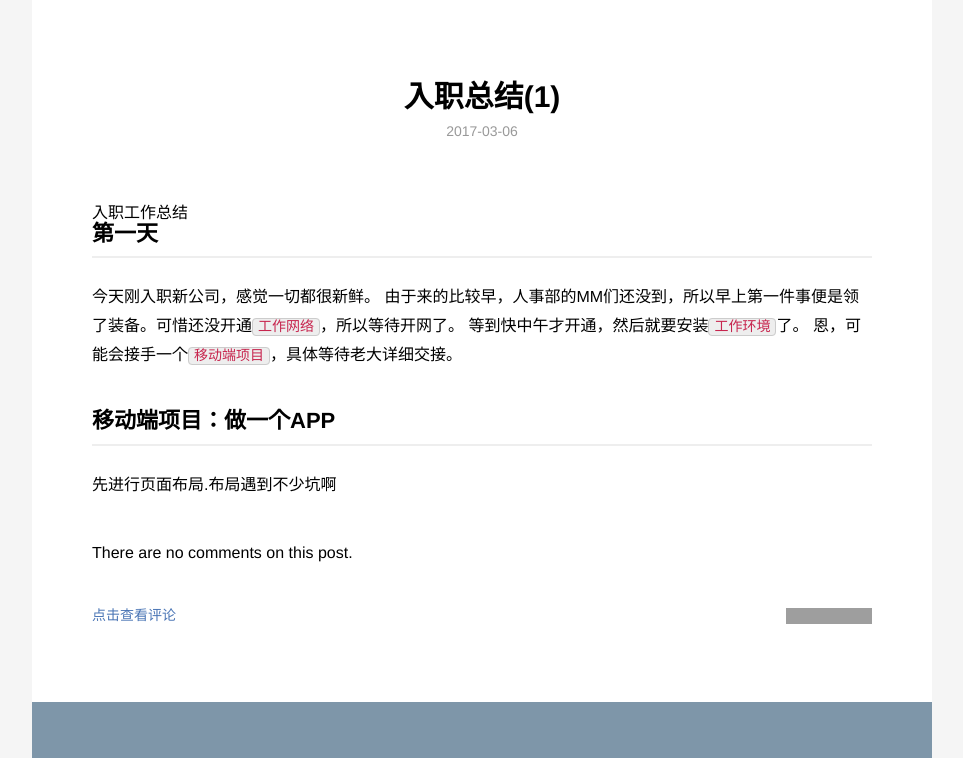
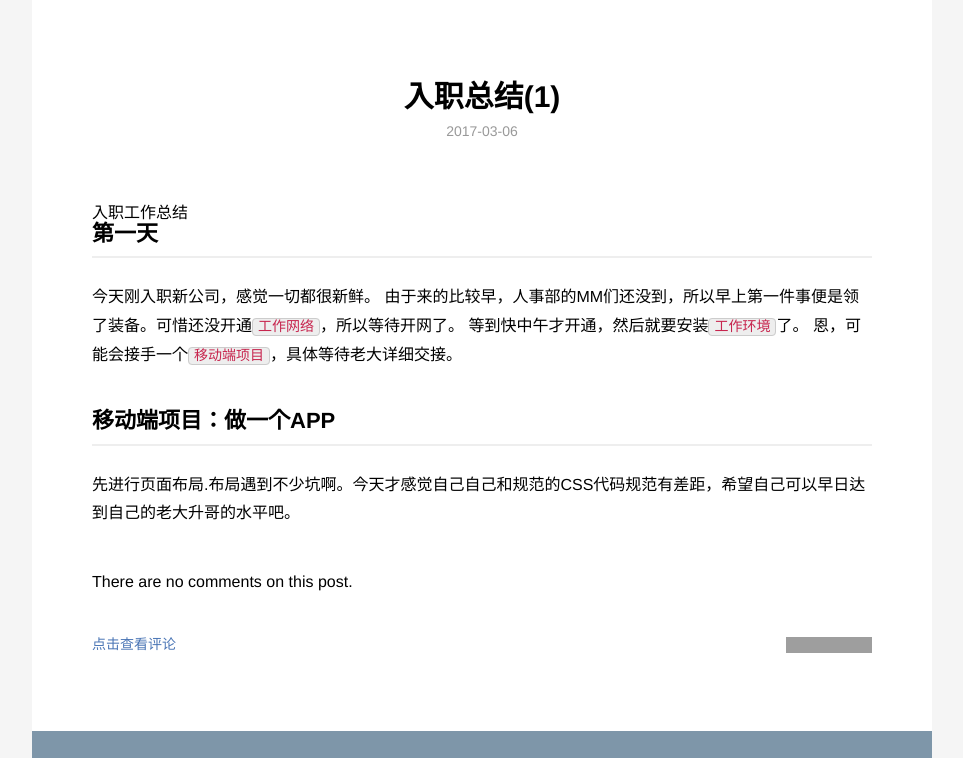
Before and after one commit to ioloveuu/ioloveuu.github.io, a Jekyll site: the page built from _posts/2017-03-06-cannel-wrok.md, in a window 1280 px wide, cut to the strip 0-758 px from the top of the page. Shown: the whole strip, without its empty margins (158-1121 px from the left). Built offline with Jekyll 4.4.1, drawn with Linux system fonts in a browser that asks for light colours; nearby versions of some CDN libraries; a script that is not in the unit is left out; grey boxes are pictures that could not be loaded.

Commit message:
Update 2017-03-06-cannel-wrok.md

```diff
--- a/_posts/2017-03-06-cannel-wrok.md
+++ b/_posts/2017-03-06-cannel-wrok.md
@@ -15,7 +15,7 @@ category: blog
 恩，可能会接手一个`移动端项目`，具体等待老大详细交接。
 
 ## 移动端项目：做一个APP
-先进行页面布局.布局遇到不少坑啊
+先进行页面布局.布局遇到不少坑啊。今天才感觉自己自己和规范的CSS代码规范有差距，希望自己可以早日达到自己的老大升哥的水平吧。
 <noscript>Please enable JavaScript to view the comment form powered by <a href="https://commentit.io/">Comm(ent|it)</a></noscript>
 <div id="commentit"></div>
 <script type="text/javascript">
```
